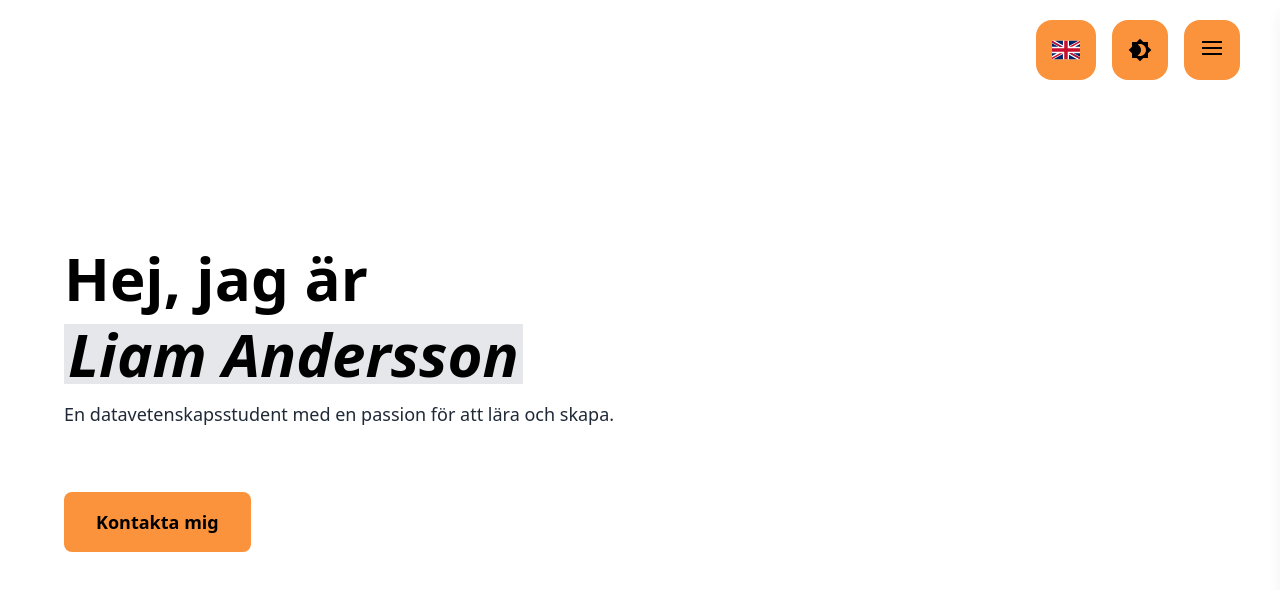
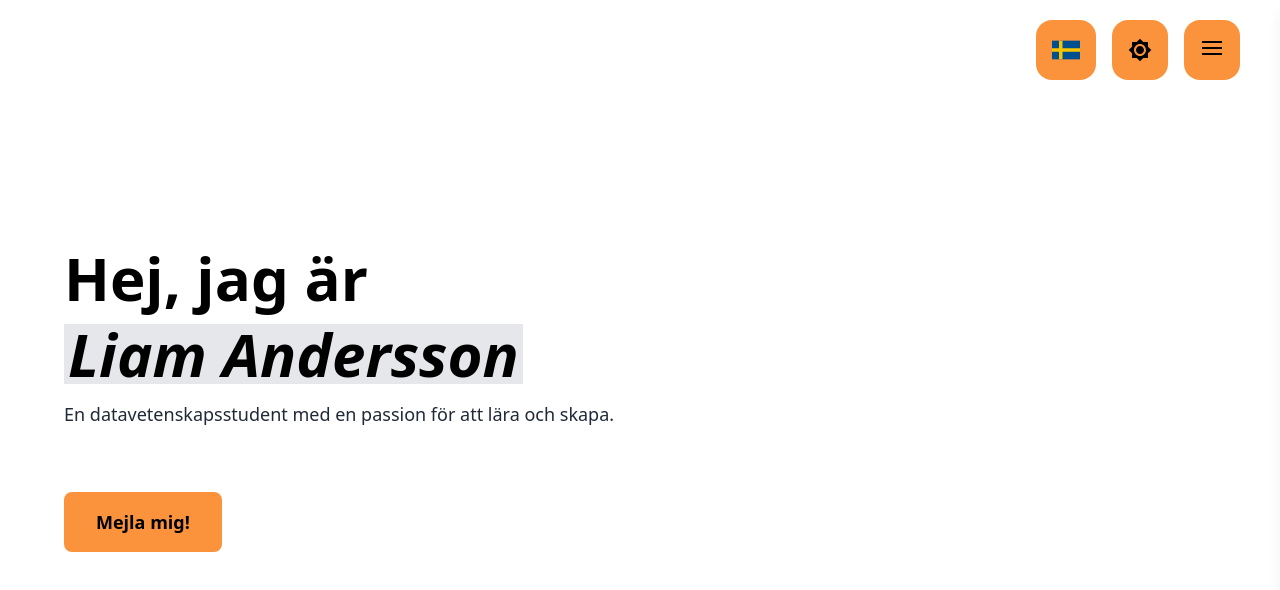
Before and after one commit to Dubstepzedd/Portfolio, a React (Vite) app: page / in a window 1280 px wide. Shown: the top 590 px of the page. Built offline with nearby package versions, Linux system fonts and the light colour scheme.

Commit message:
Minor changes to the UI

```diff
--- a/src/components/dark_mode_toggle.tsx
+++ b/src/components/dark_mode_toggle.tsx
@@ -12,7 +12,7 @@ const DarkModeToggle = () => {
 
     return (
         <IconButton onClick={handleToggle} color="inherit">
-            {theme == "light" ? <Brightness4/> : <Brightness7/>}
+            {theme == "light" ? <Brightness7/> : <Brightness4/>}
         </IconButton>
     );
 };
--- a/src/components/footer.tsx
+++ b/src/components/footer.tsx
@@ -8,13 +8,30 @@ export const Footer = () => {
     return (
     <footer className="flex flex-col items-center justify-center w-full dark:bg-slate-800 bg-gray-200 p-2">
         <div className="flex justify-center space-x-6 mt-8 mb-4">
-                <a href="https://www.linkedin.com/in/liam-andersson-8865b4239/" target="_blank" rel="noopener noreferrer" className="p-2 rounded-full bg-white">
+            <a
+                href="https://www.linkedin.com/in/liam-andersson-8865b4239/"
+                target="_blank"
+                rel="noopener noreferrer"
+                className="p-2 rounded-full bg-white"
+            >
                 <FaLinkedin size={30} color="#0077b5" />
             </a>
-                <a href="https://github.com/Dubstepzedd" target="_blank" rel="noopener noreferrer" className="p-2 rounded-full bg-white">
+            <a
+                href="https://github.com/Dubstepzedd"
+                target="_blank"
+                rel="noopener noreferrer"
+                className="p-2 rounded-full bg-white"
+            >
                 <FaGithub size={30} color="#333" />
             </a>
         </div>
+
+        <div className="flex flex-col space-x-4 mt-4">
+            <p className="text-center text-black dark:text-white">
+            <a href="mailto:Liam.andersson2002@gmail.com" target="_blank" className="text-blue-500 hover:text-blue-700">{t("contact_me")}</a>
+            </p>
+        </div>
+
         <p className="p-2 font-thin italic text-wrap text-black dark:text-white text-center">{t("copy_right")}</p>
     </footer>
     )
--- a/src/components/interface/experience.tsx
+++ b/src/components/interface/experience.tsx
@@ -96,7 +96,7 @@ const ExperienceCard = ({
         href={link} // link to the webpage
         target="_blank"
         rel="noopener noreferrer" // for security reasons when opening in a new tab
-        className="bg-gray-200 dark:bg-gray-800 rounded-lg p-4 flex flex-col sm:flex-row items-start gap-4 max-w-lg w-full select-none transition-transform transform hover:scale-105 hover:shadow-md hover:shadow-gray-400 dark:hover:shadow-gray-700"
+        className="bg-gray-200 dark:bg-gray-800 rounded-lg p-4 flex flex-col sm:flex-row items-start gap-4 w-full sm:w-1/2 select-none transition-transform transform hover:scale-105 hover:shadow-md hover:shadow-gray-400 dark:hover:shadow-gray-700"
       >
         {/* Date Section */}
         <div className="flex-shrink-0 sm:w-1/3 w-full">
--- a/src/components/interface/interface.tsx
+++ b/src/components/interface/interface.tsx
@@ -81,9 +81,9 @@ const IntroSection = () => {
             {t("intro_3")}
             </p>
             <button
-            className="bg-orange-400 text-black py-4 px-8 rounded-lg font-bold text-lg mt-16 transition-transform transform hover:scale-105 hover:shadow-md hover:shadow-gray-400 dark:hover:shadow-gray-700"
-            onClick={() => window.location.href = "mailto:liam.andersson2002@gmail.com"}>
-            {t("contact_me")}
+                className="bg-orange-400 text-black py-4 px-8 rounded-lg font-bold text-lg mt-16 transition-transform transform hover:scale-105 hover:shadow-md hover:shadow-gray-400 dark:hover:shadow-gray-700"
+                onClick={() => window.open("mailto:liam.andersson2002@gmail.com", "_blank")}>
+                {t("contact_me")}
             </button>
         </Section>
     );
--- a/src/components/language_toggle.tsx
+++ b/src/components/language_toggle.tsx
@@ -15,7 +15,7 @@ const LanguageToggle = () => {
 
     return (
         <IconButton onClick={toggleLanguage} color="inherit">
-            {language === 'se' ? <GB className='w-7 h-7' /> : <SE className='w-7 h-7'/>}
+            {language === 'se' ? <SE className='w-7 h-7'/> : <GB className='w-7 h-7' />}
         </IconButton>
     );
 };
--- a/src/i18n/locales/en/translations.json
+++ b/src/i18n/locales/en/translations.json
@@ -2,8 +2,8 @@
     "intro_1": "Hi, I am ",
     "intro_2": "Liam Andersson",
     "intro_3": "A computer-science student with a passion for learning and creating.",
-    "contact_me": "Contact Me",
-    "about_1": "I’m currently pursuing a Master’s degree in Computer Science at Linköping University, where I began my studies in 2021. Originally from Kalmar, Småland, I grew up surrounded by the beautiful nature and environment that I still love and miss to this day. \n It was during my high school years in Kalmar that I realized my passion for computer science. My journey into programming started with games—specifically Minecraft—which sparked my interest in creating applications and understanding the technology behind them. \n As a driven and curious student, I am constantly seeking to expand my knowledge in the field of computer science. I’m always open to learning new frameworks, tools, and programming languages, embracing opportunities that help me grow as a developer and problem-solver.",
+    "contact_me": "Email me!",
+    "about_1": "I’m currently pursuing a Master’s degree in Computer Science at Linköping University, where I began my studies in 2021. I am originally from the charming coastal town of Kalmar in Småland, Sweden but moved to Linköping after I graduated from high school in 2021. \n It was during my high school years in Kalmar that I realized my passion for computer science. My journey into programming started with games—specifically Minecraft—which sparked my interest in creating applications and understanding the technology behind them. \n As a driven and curious student, I am constantly seeking to expand my knowledge in the field of computer science. I’m always open to learning new frameworks, tools, and programming languages, embracing opportunities that help me grow as a developer and problem-solver.",
     "about_2": "Outside of my studies, I enjoy spending time on hobbies that bring me both relaxation and excitement. Fishing is one of my favorite pastimes, especially for the calm it brings while being out in nature, paired with the thrill of the moment a fish strikes. So far, I’ve only fished during late spring and summer, but I hope to expand this hobby into other seasons in the future. \n In 2024, I also began my journey toward earning a motorcycle license — a challenge that turned out to be incredibly fun. My goal is to achieve the license by the summer of 2025, and I’m excited about the adventures this new chapter will bring. As of now, I am riding a Kawasaki Ninja 650, which has been a great bike to learn on. \n  I also enjoy working on personal projects outside of school. While some of these projects tend to be a bit ambitious and don’t always reach completion due to time constraints, they provide a great way for me to explore new ideas and learn along the way.",
     "name": "Name",
     "email": "Email",
--- a/src/i18n/locales/se/translations.json
+++ b/src/i18n/locales/se/translations.json
@@ -2,9 +2,9 @@
     "intro_1": "Hej, jag är ",
     "intro_2": "Liam Andersson",
     "intro_3": "En datavetenskapsstudent med en passion för att lära och skapa.",
-    "contact_me": "Kontakta mig",
-    "about_1": "Jag studerar för närvarande en masterexamen i datavetenskap vid Linköpings universitet, där jag började mina studier 2021. Ursprungligen från Kalmar, Småland, växte jag upp omgiven av den vackra naturen och miljön som jag fortfarande älskar och saknar än idag. \n Det var under mina gymnasieår i Kalmar som jag insåg min passion för datavetenskap. Min resa in i programmering började med spel – specifikt Minecraft – vilket väckte mitt intresse för att skapa applikationer och förstå teknologin bakom dem. \n Som en drivande och nyfiken student söker jag ständigt efter att utöka mina kunskaper inom datavetenskapens område. Jag är alltid öppen för att lära mig nya ramverk, verktyg och programmeringsspråk och omfamnar möjligheter som hjälper mig att växa som utvecklare och problemlösare.",
-    "about_2": "Utanför mina studier tycker jag om att ägna mig åt hobbies som ger mig både avslappning och spänning. Fiske är ett av mina favoritintressen, särskilt för lugnet det ger att vara ute i naturen kombinerat med spänningen i ögonblicket när en fisk nappar. Hittills har jag bara fiskat under sena våren och sommaren, men jag hoppas att kunna utöka denna hobby till andra årstider i framtiden. \n Under 2024 började jag också min resa mot att ta motorcykelkörkort – en utmaning som visade sig vara otroligt rolig. Mitt mål är att ta körkortet sommaren 2025, och jag ser fram emot de äventyr som detta nya kapitel kommer att föra med sig. Just nu kör jag en Kawasaki Ninja 650, som har varit en fantastisk motorcykel att lära sig på. \n Jag tycker också om att arbeta med personliga projekt utanför skolan. Även om några av dessa projekt tenderar att vara lite ambitiösa och inte alltid blir färdiga på grund av tidsbegränsningar, är de ett bra sätt för mig att utforska nya idéer och lära mig under resans gång.",
+    "contact_me": "Mejla mig!",
+    "about_1": "Jag studerar för närvarande en masterexamen i datavetenskap vid Linköpings universitet, där jag började mina studier 2021. ¨Jag kommer ursprungligen från den charmiga kuststaden Kalmar i Småland, Sverige, men flyttade till Linköping efter att jag tog studenten 2021. \n Det var under mina gymnasieår i Kalmar som jag insåg min passion för datavetenskap. Min resa in i programmering började med spel – specifikt Minecraft – vilket väckte mitt intresse för att skapa applikationer och förstå teknologin bakom dem. \n Som en drivande och nyfiken student söker jag ständigt efter att utöka mina kunskaper inom datavetenskapens område. Jag är alltid öppen för att lära mig nya ramverk, verktyg och programmeringsspråk och omfamnar möjligheter som hjälper mig att växa som utvecklare och problemlösare.",
+    "about_2": "Utanför mina studier tycker jag om att ägna mig åt hobbies som ger mig både avslappning och spänning. Fiske är ett stort intresse under sommaren, särskilt för lugnet det ger att vara ute i naturen kombinerat med spänningen i ögonblicket när en fisk nappar. Hittills har jag bara fiskat under sena våren och sommaren, men jag hoppas att kunna utöka denna hobby till andra årstider i framtiden. \n Under 2024 började jag också min resa mot att ta motorcykelkörkort – en utmaning som visade sig vara otroligt rolig. Mitt mål är att ta körkortet sommaren 2025, och jag ser fram emot de äventyr som detta nya kapitel kommer att föra med sig. Just nu kör jag en Kawasaki Ninja 650, som har varit en fantastisk motorcykel att lära sig på. \n Jag tycker också om att arbeta med personliga projekt utanför skolan. Även om några av dessa projekt tenderar att vara lite ambitiösa och inte alltid blir färdiga på grund av tidsbegränsningar, är de ett bra sätt för mig att utforska nya idéer och lära mig under resans gång.",
     "name": "Namn",
     "email": "E-post",
     "message": "Meddelande",
--- a/vite.config.js
+++ b/vite.config.js
@@ -4,5 +4,5 @@ import react from '@vitejs/plugin-react'
 // https://vite.dev/config/
 export default defineConfig({
   plugins: [react()],
-  base: "/",
+  base: "/Portfolio/",
 })
```
Lines whose indentation alone changed are shown as unchanged.
